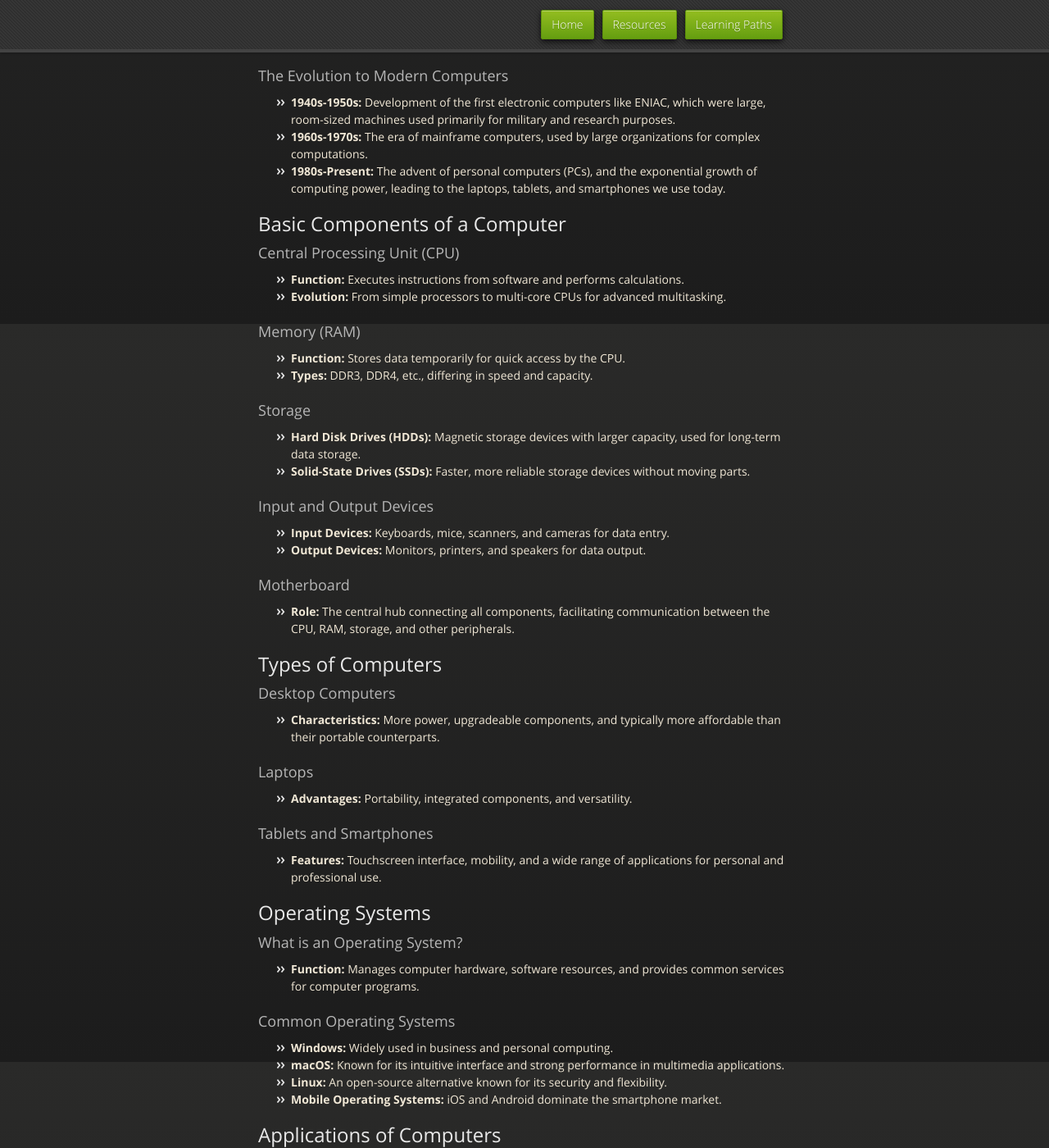
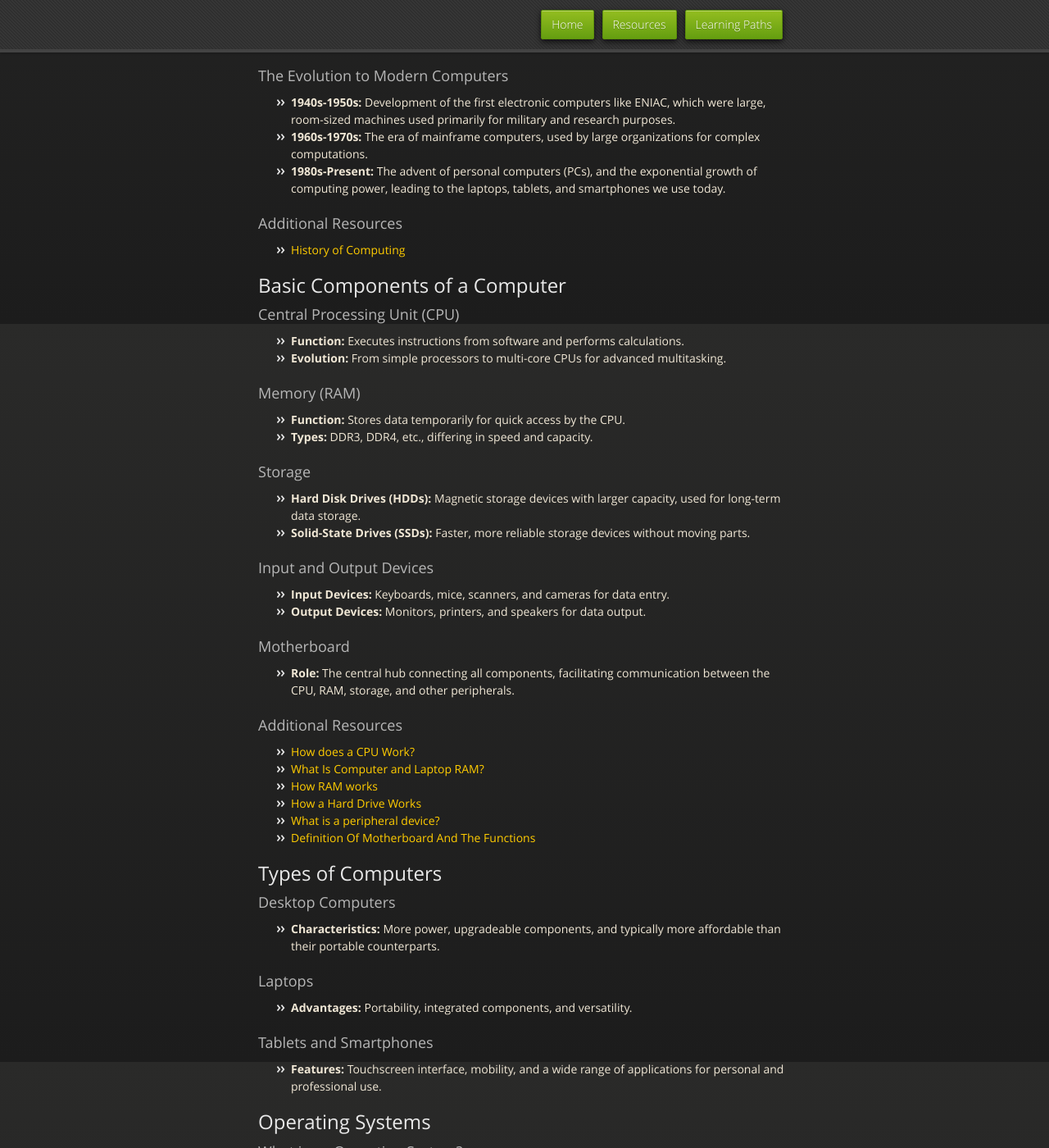
Before and after one commit to jaceflournoy/jaceflournoy.github.io, a Jekyll site: the page built from learning-paths/absolute-beginner/intro-to-computers.md, in a window 1280 px wide and 1400 px high, scrolled down 505 px. Shown: the whole window at 82% size. Built offline with Jekyll 4.4.1, drawn with Linux system fonts in a browser that asks for light colours; our own code applies the rules of GitHub Pages for plain Markdown files; some of the changed text lies outside the part shown.

Commit message:
add resources for intro to computing

```diff
--- a/learning-paths/absolute-beginner/intro-to-computers.md
+++ b/learning-paths/absolute-beginner/intro-to-computers.md
@@ -12,6 +12,9 @@ A computer is a versatile electronic device that receives, processes, and output
 - **1940s-1950s:** Development of the first electronic computers like ENIAC, which were large, room-sized machines used primarily for military and research purposes.
 - **1960s-1970s:** The era of mainframe computers, used by large organizations for complex computations.
 - **1980s-Present:** The advent of personal computers (PCs), and the exponential growth of computing power, leading to the laptops, tablets, and smartphones we use today.
+
+### Additional Resources
+- [History of Computing](https://www.britannica.com/technology/computer/History-of-computing)
 
 ## Basic Components of a Computer
 ### Central Processing Unit (CPU)
@@ -33,6 +36,14 @@ A computer is a versatile electronic device that receives, processes, and output
 ### Motherboard
 - **Role:** The central hub connecting all components, facilitating communication between the CPU, RAM, storage, and other peripherals.
 
+### Additional Resources
+- [How does a CPU Work?](https://www.freecodecamp.org/news/how-does-a-cpu-work/)
+- [What Is Computer and Laptop RAM?](https://www.intel.com/content/www/us/en/tech-tips-and-tricks/computer-ram.html#:~:text=RAM%20provides%20the%20shorter%2Dterm,experience%20when%20using%20your%20device.)
+- [How RAM works](https://computer.howstuffworks.com/ram.htm)
+- [How a Hard Drive Works](https://www.explainthatstuff.com/harddrive.html)
+- [What is a peripheral device?](https://www.techopedia.com/definition/2252/peripheral-device#:~:text=A%20peripheral%20device%20is%20an,the%20functionalities%20of%20a%20computer.)
+- [Definition Of Motherboard And The Functions](https://www.tutorialsweb.com/computers/pc-motherboard-1.htm)
+
 ## Types of Computers
 ### Desktop Computers
 - **Characteristics:** More power, upgradeable components, and typically more affordable than their portable counterparts.
@@ -52,6 +63,9 @@ A computer is a versatile electronic device that receives, processes, and output
 - **macOS:** Known for its intuitive interface and strong performance in multimedia applications.
 - **Linux:** An open-source alternative known for its security and flexibility.
 - **Mobile Operating Systems:** iOS and Android dominate the smartphone market.
+
+### Additional Resources
+- [Understanding Operating Systems](https://www.uow.edu.au/student/learning-co-op/technology-and-software/operating-systems/#:~:text=The%20operating%20system%20(OS)%20manages,as%20disk%20drives%20and%20printers.)
 
 ## Applications of Computers
 ### In Everyday Life
```
